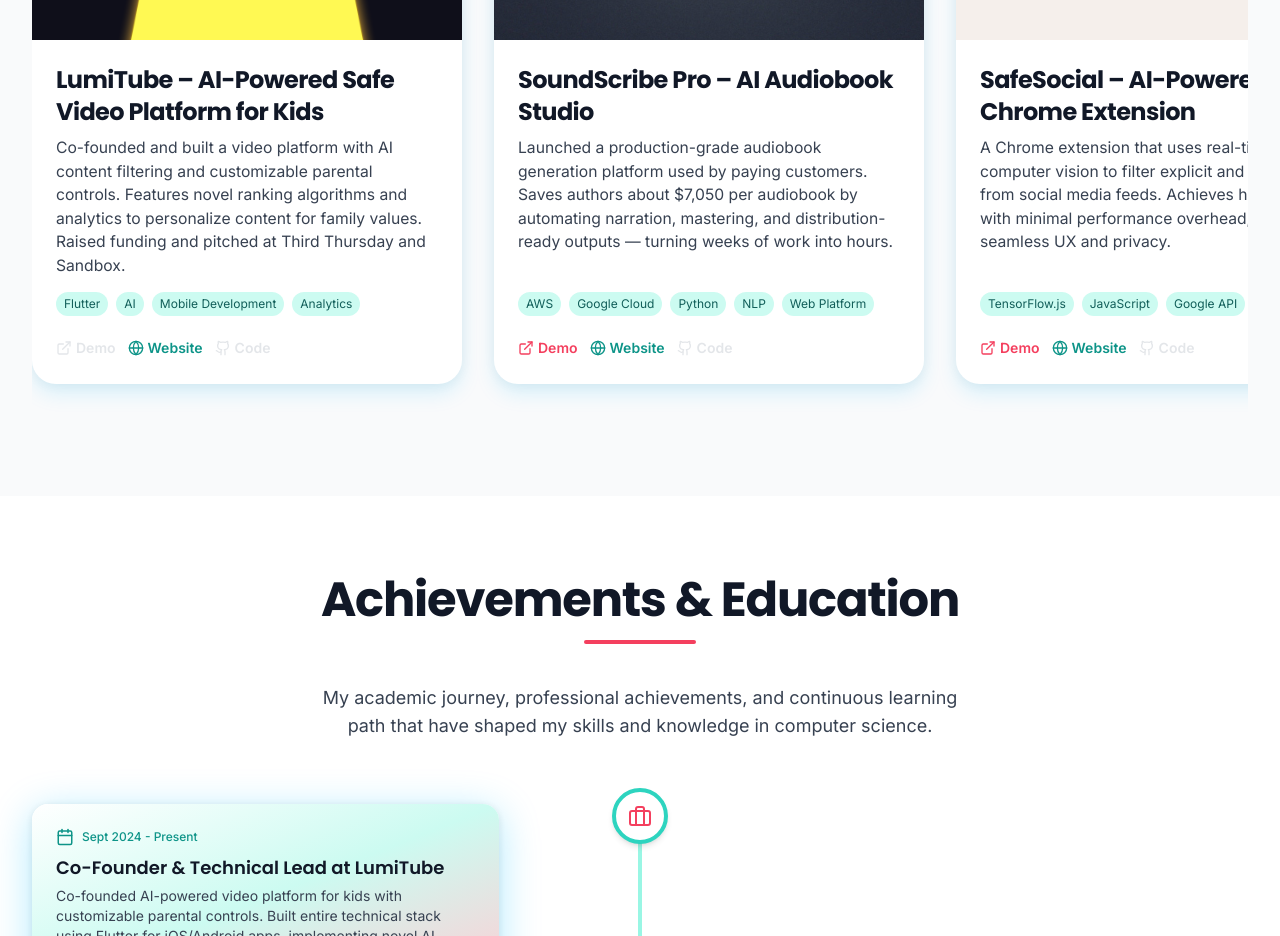
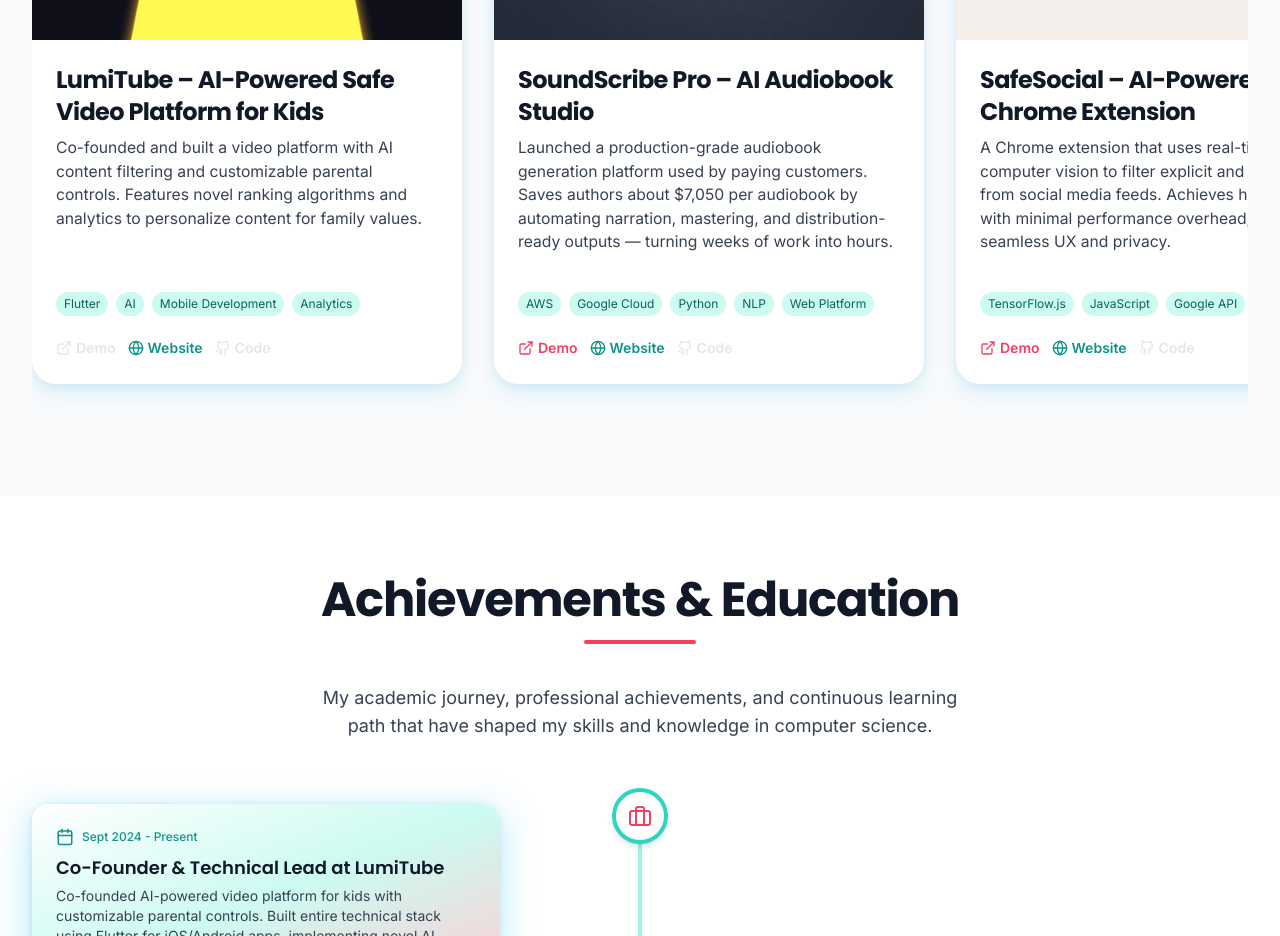
Before and after one commit to rustadadam/personal_website, a React (Vite) app: page / in a window 1280 px wide. Shown: the part 2420-3356 px from the top of the page. Built offline with nearby package versions, Linux system fonts and the light colour scheme.

Commit message:
Updated text to match

```diff
--- a/src/components/Projects.tsx
+++ b/src/components/Projects.tsx
@@ -21,7 +21,7 @@
   {
     id: 0,
     title: "LumiTube – AI-Powered Safe Video Platform for Kids",
-    description: "Co-founded and built a video platform with AI content filtering and customizable parental controls. Features novel ranking algorithms and analytics to personalize content for family values. Raised funding and pitched at Third Thursday and Sandbox.",
+    description: "Co-founded and built a video platform with AI content filtering and customizable parental controls. Features novel ranking algorithms and analytics to personalize content for family values.",
     image: "/assets/lumitube_logo.png",
     technologies: ["Flutter", "AI", "Mobile Development", "Analytics"],
     liveLink: undefined,
```
